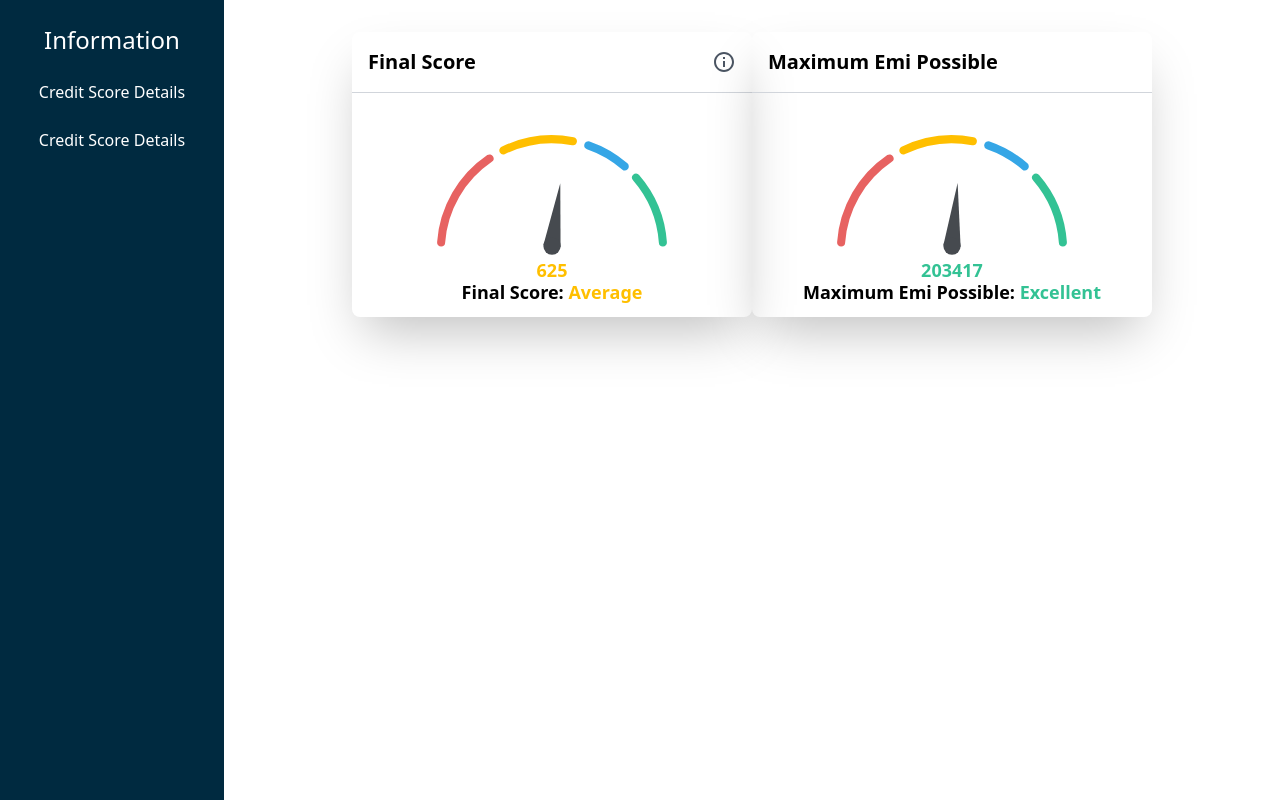
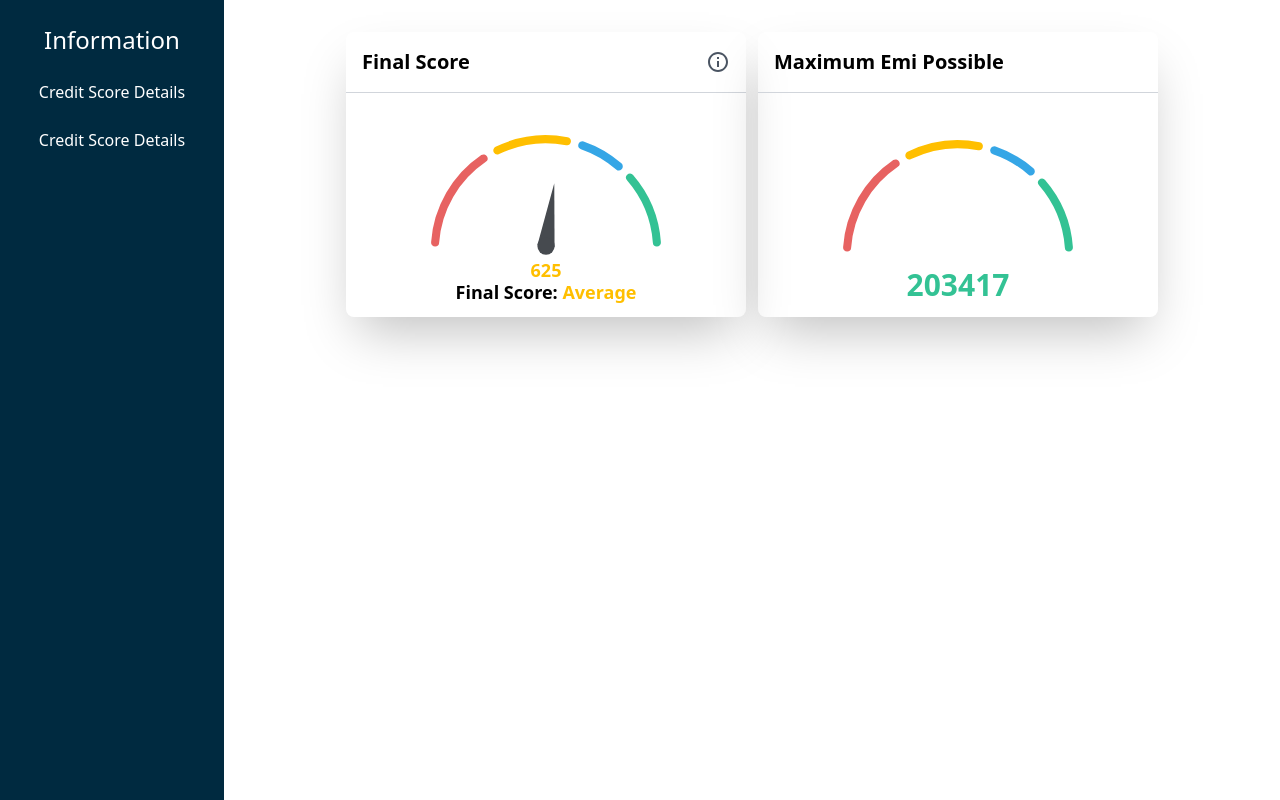
Before and after one commit to Shiv1024/Work, a React (Create React App) app: page /newcreditscorepage in a window 1280 px wide. Built offline with nearby package versions, Linux system fonts and the light colour scheme.

Commit message:
changes in credit score page

```diff
--- a/src/Components/Bank Score/Creditscorepage.js
+++ b/src/Components/Bank Score/Creditscorepage.js
@@ -7,6 +7,8 @@ import GST from './GST';
 import CIBIL from './CIBIL';
 import { useRef } from 'react';
 import VolatilityGauge from '../VolatilityGauge';
+
+
 const Creditscore = () => {
   const navigate = useNavigate();
   const refBs = useRef(null);
--- a/src/Components/Bank Score/Newcreditscorepage.js
+++ b/src/Components/Bank Score/Newcreditscorepage.js
@@ -2,6 +2,7 @@ import React, { useState } from 'react';
 import Sidebar from '../Sidebar2';
 import InfoOutlinedIcon from '@mui/icons-material/InfoOutlined';
 import VolatilityGauge from '../VolatilityGauge';
+import SemiCircularChart from '../SemiCircularChart';
 
 const Creditscore = () => {
   return (
@@ -22,10 +23,12 @@ const Creditscore = () => {
             <hr className="mb-6 border-gray-300" />
             <VolatilityGauge value={625} title={"Final Score:"} className="text-lg md:text-xl lg:text-2xl" />
           </div>
-          <div className="relative rounded-lg shadow-2xl mt-8">
+          <div className="relative rounded-lg shadow-2xl mt-8 ml-3">
             <h2 className="text-left text-xl font-semibold m-4">Maximum Emi Possible</h2>
             <hr className="mb-6 border-gray-300" />
-            <VolatilityGauge value={203417} title={"Maximum Emi Possible:"} className="text-lg md:text-xl lg:text-2xl" />
+            {/* <VolatilityGauge value={203417} title={"Maximum Emi Possible:"} color={"black"} className="text-lg md:text-xl lg:text-2xl" /> */}
+
+            <SemiCircularChart value={203417} title={""}/>
           </div>
         </div>
       </div>
--- /dev/null
+++ b/src/Components/SemiCircularChart.js
@@ -0,0 +1,96 @@
+// import React from 'react';
+// import { Doughnut } from 'react-chartjs-2';
+// import { Chart as ChartJS, ArcElement, Tooltip, Legend } from 'chart.js';
+
+// ChartJS.register(ArcElement, Tooltip, Legend);
+
+// const SemiCircularChart = ({ value }) => {
+
+//   const data = {
+//     datasets: [
+//       {
+//         data: [10, 20, 30],
+//         backgroundColor: ['#FF6384', '#36A2EB', '#FFCE56'],
+//         hoverBackgroundColor: ['#FF6384', '#36A2EB', '#FFCE56'],
+//         borderWidth: 0,
+//         cutout: '80%', // This makes the chart semicircular
+//       },
+//     ],
+//   };
+
+//   const options = {
+//     rotation: -90,
+//     circumference: 180,
+//     plugins: {
+//       legend: {
+//         display: true,
+//         position: 'bottom',
+//       },
+//     },
+//   };
+
+//   return (
+//     <div style={{ width: '400px',height:'200px', margin: '0 auto' }}>
+//       <Doughnut data={data} options={options} />
+//     </div>
+//   );
+// };
+
+// export default SemiCircularChart;
+
+
+
+
+
+
+
+import React from 'react';
+import GaugeChart from 'react-gauge-chart';
+
+const VolatilityGauge = (props) => {
+  let gaugeValue;
+  let gaugeText;
+
+  // Set gauge value and text based on volatility scale (poor, average, good, excellent)
+  // if (props.value <= 499) {
+  //   gaugeValue = (props.value - 300) / 600; // Adjust to a range suitable for 0-1 percentage
+  //   gaugeText = 'Poor';
+  // } else if (props.value <= 649) {
+  //   gaugeValue = (props.value - 300) / 600;
+  //   gaugeText = 'Average';
+  // } else if (props.value <= 749) {
+  //   gaugeValue = (props.value - 300) / 600;
+  //   gaugeText = 'Good';
+  // } else {
+  //   gaugeValue = (props.value - 300) / 600;
+  //   gaugeText = 'Excellent';
+  // }
+
+  return (
+    <div
+      style={{ width: '400px', height: '200px', display: 'flex', flexDirection: 'column', alignItems: 'center', justifyContent: 'center' }}
+    >
+      <div style={{ width: '80%', textAlign: 'center'}}>
+        <GaugeChart
+          id="volatility-gauge"
+          nrOfLevels={4}
+          colors={['#e76261', '#FFBF00', '#35a6e6', '#33c294']}
+          arcsLength={[0.333, 0.25, 0.167, 0.25]}
+          percent={gaugeValue}
+          arcWidth={0.07}
+          hideText // Hides percentage text
+          needleColor={"white"}
+          needleBaseColor={"white"}
+        />
+      </div>
+      <div className='' style={{ textAlign: 'center', fontSize: '30px', color: `${gaugeValue <= 0.333 ? '#e76261' : (gaugeValue <= 0.58 ? '#FFBF00' : (gaugeValue <= 0.75 ? '#35a6e6' : '#33c294'))}`, marginTop: '-15px' }}>
+        <span style={{ fontWeight: 700 }}>{props.value}</span>
+      </div>
+      <div style={{ textAlign: 'center', fontSize: '18px', marginTop: '-5px'  }}>
+        <span style={{ fontWeight: 600 }}>{props.title} <span style={{ color:'black' }}>{gaugeText}</span></span>
+      </div>
+    </div>
+  );
+};
+
+export default VolatilityGauge;
--- a/src/Components/VolatilityGauge.js
+++ b/src/Components/VolatilityGauge.js
@@ -33,6 +33,8 @@ const VolatilityGauge = (props) => {
           percent={gaugeValue}
           arcWidth={0.07}
           hideText // Hides percentage text
+          // needleColor={props.color}
+          // needleBaseColor={props.color}
         />
       </div>
       <div style={{ textAlign: 'center', fontSize: '18px', color: `${gaugeValue <= 0.333 ? '#e76261' : (gaugeValue <= 0.58 ? '#FFBF00' : (gaugeValue <= 0.75 ? '#35a6e6' : '#33c294'))}`, marginTop: '-15px' }}>
--- a/src/Components/VolatilityGaugeNew.js
+++ /dev/null
@@ -1,12 +0,0 @@
-import React from 'react';
-
-const VolatilityGauge = ({ value }) => {
-
-  return (
-
-    <div>p</div>
-
-  );
-};
-
-export default VolatilityGauge;
```
